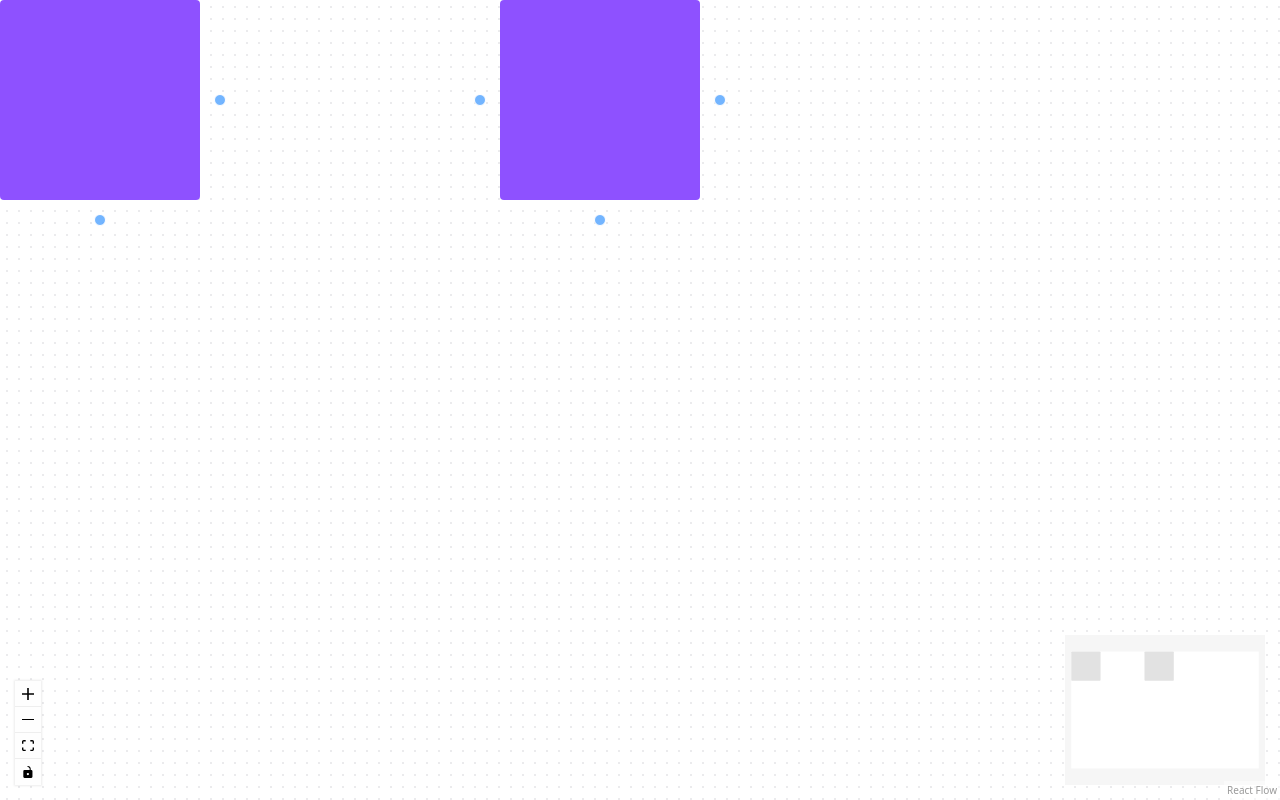
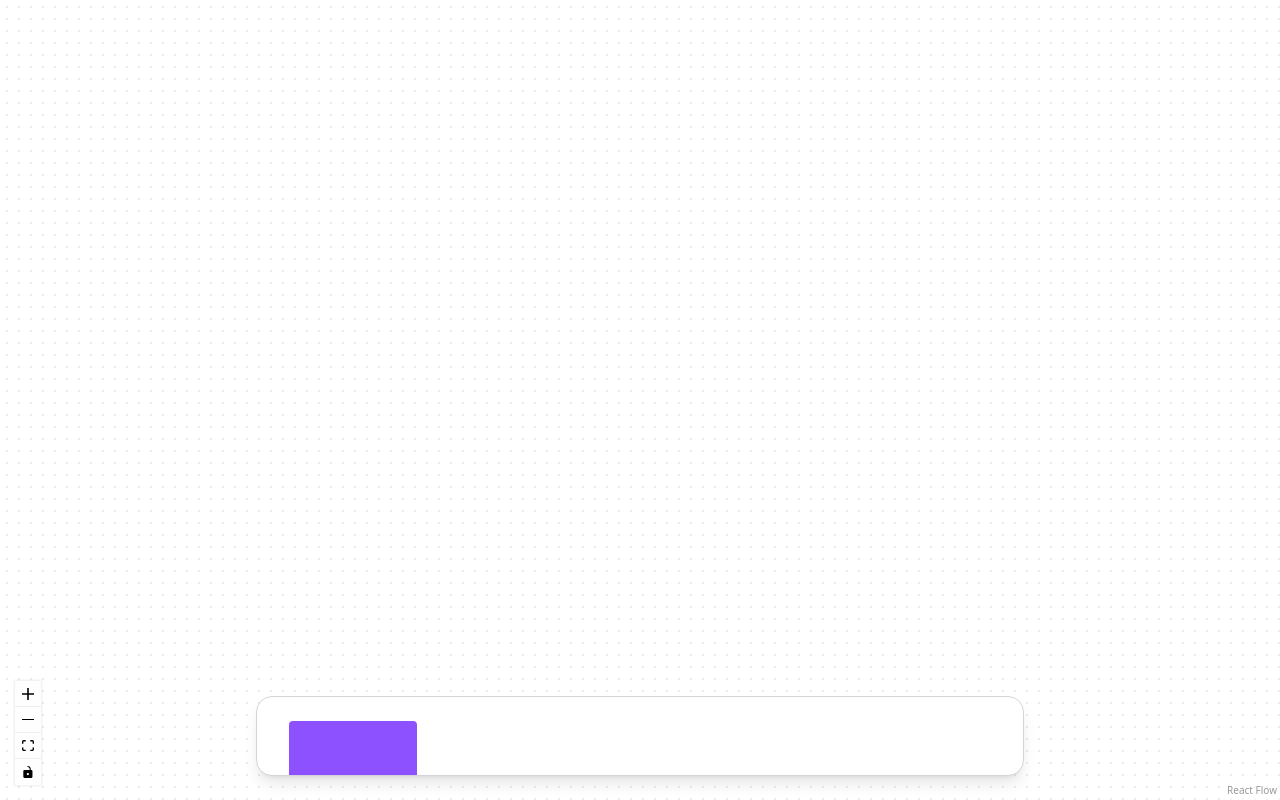
Before and after one commit to igorhnq/figjam-clone, a React (Vite) app: page / in a window 1280 px wide. Built offline with nearby package versions, Linux system fonts and the light colour scheme.

Commit message:
feat: add drag-and-drop functionality

```diff
--- a/src/App.tsx
+++ b/src/App.tsx
@@ -1,4 +1,5 @@
-import React, { useCallback } from 'react';
+import React, { useCallback, useRef } from 'react';
+import * as Toolbar from '@radix-ui/react-toolbar';
 import {
     ReactFlow,
     MiniMap,
@@ -9,61 +10,58 @@ import {
     addEdge,
     ConnectionMode,
     ConnectionLineType,
+    useReactFlow,
 } from '@xyflow/react';
-import colors from 'tailwindcss/colors'
+import '@xyflow/react/dist/style.css';
+import colors from 'tailwindcss/colors';
 
 import { NODE_TYPES } from './constants/nodeTypes';
 
-import '@xyflow/react/dist/style.css';
 import './global.css';
 
-const INITIAL_NODES = [
-    {
-        id: '1',
-        type: 'square',
-        position: {
-            x: 0,
-            y: 0,
-        },
-        data: {},
-    },
-    {
-        id: '2',
-        type: 'square',
-        position: {
-            x: 500,
-            y: 0,
-        },
-        data: {},
-    }
-] satisfies Node[]
-
-const initialEdges = [
-    {
-        id: 'e1-2',
-        source: '1',
-        target: '2',
-        type: 'step',
-    },
-    {
-        id: 'e1-2',
-        source: '1',
-        target: '2',
-        type: 'step',
-    }
-]
-
 export default function App() {
-    const [nodes, setNodes, onNodesChange] = useNodesState(INITIAL_NODES);
-    const [edges, setEdges, onEdgesChange] = useEdgesState(initialEdges);
+    const reactFlowWrapper = useRef(null);
+    const [nodes, setNodes, onNodesChange] = useNodesState([]);
+    const [edges, setEdges, onEdgesChange] = useEdgesState([]);
+    const { screenToFlowPosition } = useReactFlow();
 
     const onConnect = useCallback((connection) => {
         const edge = { ...connection, type: 'step' };
         setEdges((eds) => addEdge(edge, eds));
     }, [setEdges]);
 
+    const onDragStart = (event, nodeType) => {
+        event.dataTransfer.setData('application/reactflow', nodeType);
+        event.dataTransfer.effectAllowed = 'move';
+    };
+
+    const onDragOver = useCallback((event) => {
+        event.preventDefault();
+        event.dataTransfer.dropEffect = 'move';
+    }, []);
+
+    const onDrop = useCallback((event) => {
+        event.preventDefault();
+
+        const type = event.dataTransfer.getData('application/reactflow');
+
+        const position = screenToFlowPosition({
+            x: event.clientX,
+            y: event.clientY,
+        });
+
+        const newNode = {
+            id: crypto.randomUUID(),
+            type,
+            position,
+            data: {},
+        };
+
+        setNodes((nds) => nds.concat(newNode));
+    }, [screenToFlowPosition, setNodes]);
+
     return (
-        <div className="w-screen h-screen">
+        <div className="w-screen h-screen" ref={reactFlowWrapper} onDragOver={onDragOver} onDrop={onDrop}>
             <ReactFlow
                 nodes={nodes}
                 edges={edges}
@@ -75,14 +73,20 @@ export default function App() {
                 connectionLineType={ConnectionLineType.Step}
             >
                 <Controls />
-                    <MiniMap />
-                    <Background
+                <Background
                     variant="dots"
                     gap={12}
                     size={2}
                     color={colors.zinc[200]}
                 />
             </ReactFlow>
+            <Toolbar.Root className="fixed bottom-6 left-1/2 -translate-x-1/2 bg-white rounded-2xl shadow-lg border border-zinc-300 px-8 h-20 w-3xl overflow-hidden">
+                <Toolbar.Button
+                    onDragStart={(event) => onDragStart(event, 'square')}
+                    draggable
+                    className="w-32 h-32 mt-6 bg-violet-500 rounded transition-transform hover:-translate-y-2 cursor-grab"
+                />
+            </Toolbar.Root>
         </div>
     );
 }
--- a/src/main.tsx
+++ b/src/main.tsx
@@ -1,9 +1,12 @@
 import { StrictMode } from 'react'
 import { createRoot } from 'react-dom/client'
 import App from './App.tsx'
+import { ReactFlowProvider } from '@xyflow/react'
 
 createRoot(document.getElementById('root')!).render(
   <StrictMode>
-    <App />
+    <ReactFlowProvider>
+      <App />
+    </ReactFlowProvider>
   </StrictMode>,
 )
```
